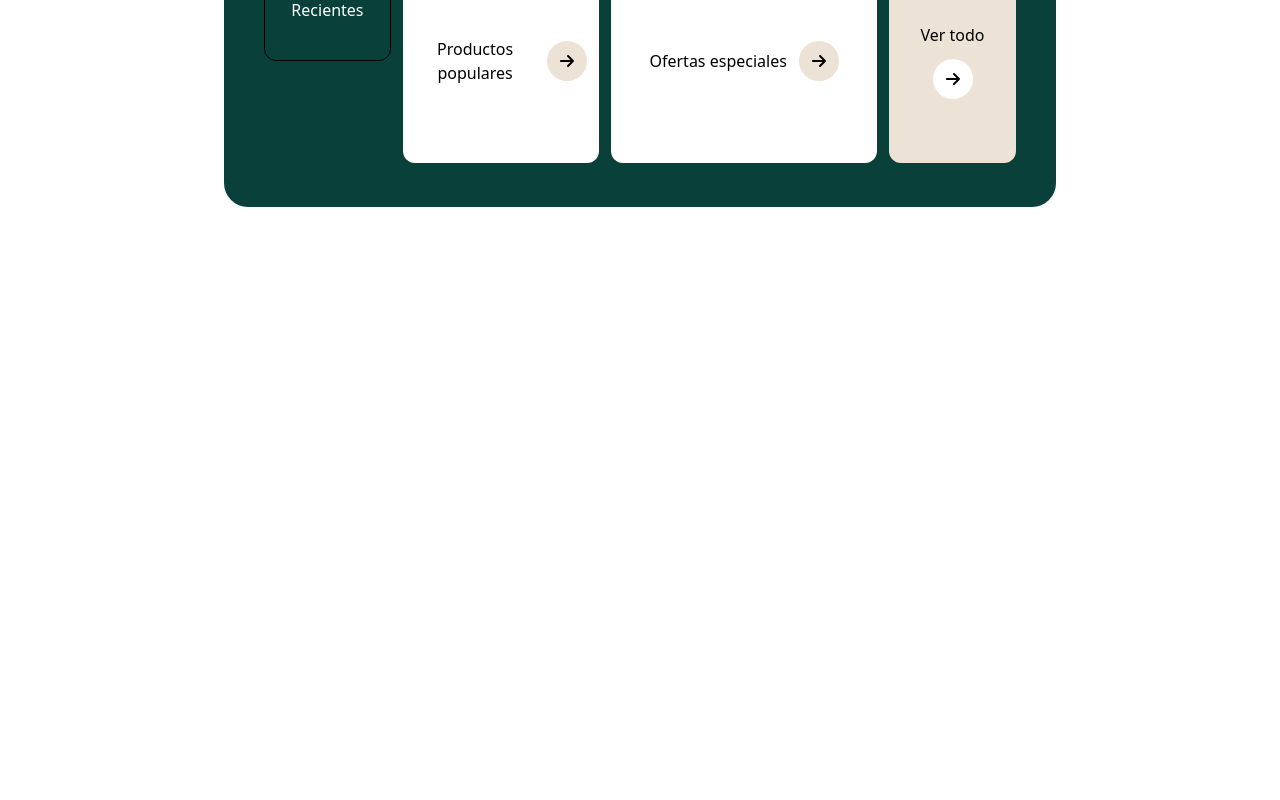
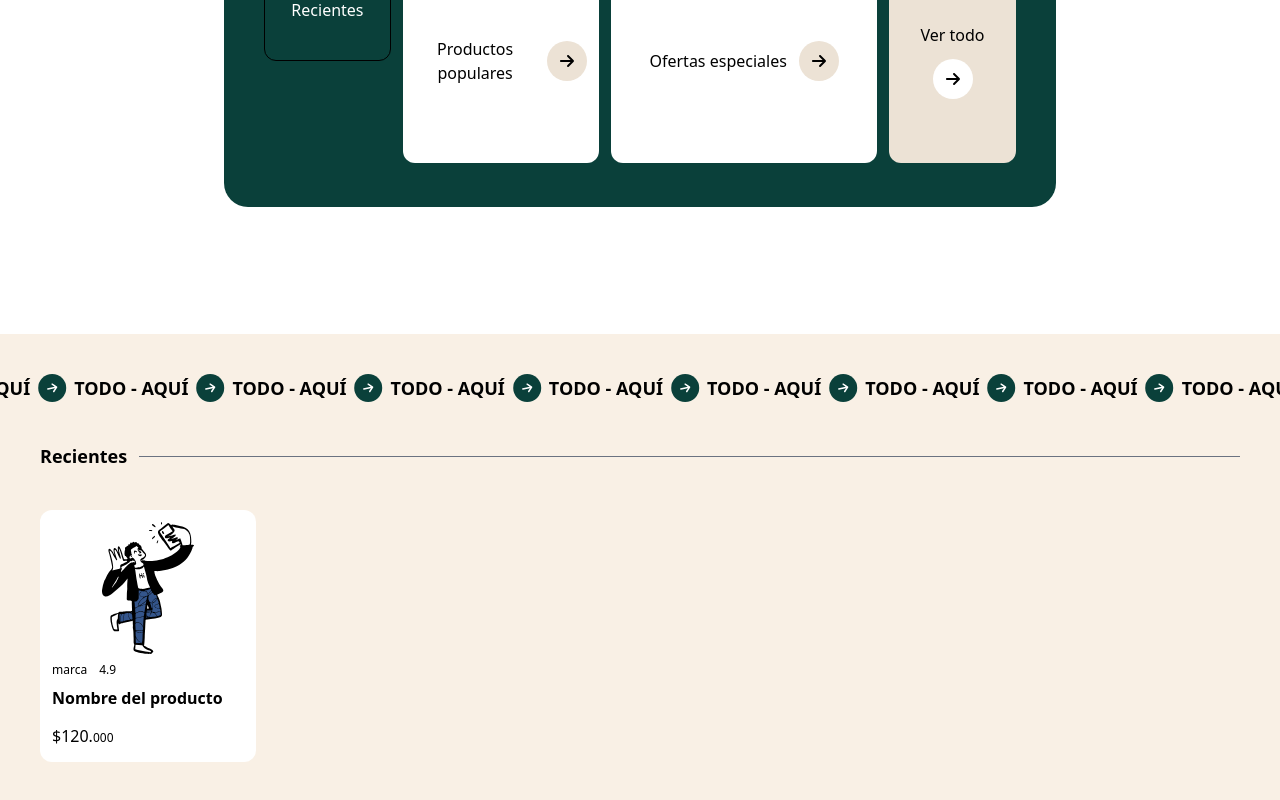
Before and after one commit to JahirMM/primeTechFrontend, a Next.js app: page / in a window 1280 px wide. Shown: the part 546-1346 px from the top of the page. Before the commit the page ends 800 px from the top, so only its background shows below. Built offline with nearby package versions, Linux system fonts and the light colour scheme.

Commit message:
feat(RecentSecction): finish the styles

```diff
--- a/src/app/(main)/page.tsx
+++ b/src/app/(main)/page.tsx
@@ -1,9 +1,11 @@
 import Hero from "@/home/components/hero/Hero";
+import RecentSection from "@/home/components/recentSection/RecentSection";
 
 export default function Home() {
   return (
     <>
       <Hero />
+      <RecentSection />
     </>
   );
 }
--- a/src/app/globals.css
+++ b/src/app/globals.css
@@ -2,6 +2,15 @@
 @tailwind components;
 @tailwind utilities;
 
-.hola {
-    height: calc(100vh - 74px);
+.marquee {
+  animation: animate-marquee 10s linear infinite;
 }
+
+@keyframes animate-marquee {
+  from {
+    transform: translateX(0);
+  }
+  to {
+    transform: translateX(-100%);
+  }
+}
--- /dev/null
+++ b/src/home/components/Marquee.tsx
@@ -0,0 +1,31 @@
+import ArrowIcon from "@/icons/ArrowIcon";
+import React from "react";
+
+function createItems() {
+  const items = [];
+  for (let index = 0; index < 50; index++) {
+    items.push(
+      <React.Fragment key={index}>
+        <span className="text-lg font-bold text-black">TODO - AQUÍ</span>
+        <span className="bg-primaryColor p-2 rounded-full">
+          <ArrowIcon className="size-3 -rotate-12 text-white" />
+        </span>
+      </React.Fragment>
+    );
+  }
+  return items;
+}
+
+function Marquee() {
+  const items = createItems();
+
+  return (
+    <div className="overflow-hidden">
+      <div className="flex gap-2 whitespace-nowrap marquee">
+        {items}
+      </div>
+    </div>
+  );
+}
+
+export default Marquee;
--- a/src/home/components/hero/Categories.tsx
+++ b/src/home/components/hero/Categories.tsx
@@ -17,7 +17,7 @@ function Categories() {
   ];
 
   return (
-    <div className="flex gap-3 justify-center pt-5 mb-6 md:m-0 md:p-0 md:flex-col md:relative md:z-50">
+    <div className="flex gap-3 justify-center pt-5 mb-6 md:m-0 md:p-0 md:flex-col md:relative">
       <span className="hidden md:inline md:text-md">Categorias</span>
       {categoryItems.map(({ label, href }) => (
         <Link
--- /dev/null
+++ b/src/home/components/recentSection/RecentSection.tsx
@@ -0,0 +1,27 @@
+import ProductItem from "@/share/components/ProductItem";
+
+import Marquee from "../Marquee";
+
+function RecentSection() {
+  return (
+    <section className="bg-sectionColor py-10 mt-20">
+      <Marquee />
+      <div className="mt-10 px-10">
+        <header className="flex gap-3 items-center">
+          <h2 className="text-lg font-bold">Recientes</h2>
+          <span className="h-[1px] bg-gray-500 w-full block"></span>
+        </header>
+        <ul
+          className="mt-10 w-full overflow-auto flex gap-5"
+          aria-label="Lista de productos recientes"
+        >
+          <li>
+            <ProductItem />
+          </li>
+        </ul>
+      </div>
+    </section>
+  );
+}
+
+export default RecentSection;
--- a/src/icons/ArrowIcon.tsx
+++ b/src/icons/ArrowIcon.tsx
@@ -2,7 +2,7 @@ import * as React from "react";
 import { SVGProps } from "react";
 const ArrowIcon = (props: SVGProps<SVGSVGElement>) => (
   <svg xmlns="http://www.w3.org/2000/svg" viewBox="0 0 448 512" {...props}>
-    <path d="M438.6 278.6c12.5-12.5 12.5-32.8 0-45.3l-160-160c-12.5-12.5-32.8-12.5-45.3 0s-12.5 32.8 0 45.3L338.8 224H32c-17.7 0-32 14.3-32 32s14.3 32 32 32h306.7L233.4 393.4c-12.5 12.5-12.5 32.8 0 45.3s32.8 12.5 45.3 0l160-160z" />
+    <path d="M438.6 278.6c12.5-12.5 12.5-32.8 0-45.3l-160-160c-12.5-12.5-32.8-12.5-45.3 0s-12.5 32.8 0 45.3L338.8 224H32c-17.7 0-32 14.3-32 32s14.3 32 32 32h306.7L233.4 393.4c-12.5 12.5-12.5 32.8 0 45.3s32.8 12.5 45.3 0l160-160z" fill="currentColor" />
   </svg>
 );
 export default ArrowIcon;
--- a/src/share/components/Header.tsx
+++ b/src/share/components/Header.tsx
@@ -53,7 +53,7 @@ function Header() {
   const [showNav, setShowNav] = useState(false);
 
   return (
-    <header className="h-[58px] px-10 fixed top-0 w-full flex justify-between items-center sm:py-0 md:z-50">
+    <header className="h-[58px] px-10 fixed top-0 w-full flex justify-between items-center sm:py-0 bg-white z-50">
       <Link href={"/"} className="text-lg font-bold scale-100">
         PrimeTech
       </Link>
--- /dev/null
+++ b/src/share/components/ProductItem.tsx
@@ -0,0 +1,34 @@
+function ProductItem() {
+  return (
+    <article
+      className="bg-white min-h-[252px] min-w-[216px] max-h-[252px] max-w-[216px] p-3 rounded-xl"
+      aria-labelledby="product-title"
+    >
+      <div className="w-full h-[132px] flex items-center justify-center overflow-hidden">
+        <img
+          src="/images/home/img-home.svg"
+          alt="Imagen de producto - Nombre del producto"
+          className="object-contain w-full h-full"
+        />
+      </div>
+
+      <div>
+        <div className="flex gap-3 text-xs mt-2">
+          <span>marca</span>
+          <span>4.9</span>
+        </div>
+        <h3
+          id="product-title"
+          className="inline-block mt-2 text-base font-bold truncate w-full"
+        >
+          Nombre del producto
+        </h3>
+        <div className="mt-2">
+          <span>$120</span>.<span className="text-xs">000</span>
+        </div>
+      </div>
+    </article>
+  );
+}
+
+export default ProductItem;
```
Also changed, not shown: public/img-product-defautl.webp (added).
